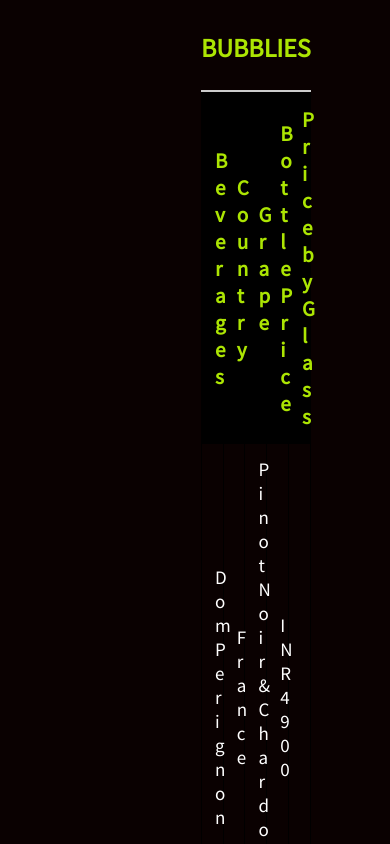
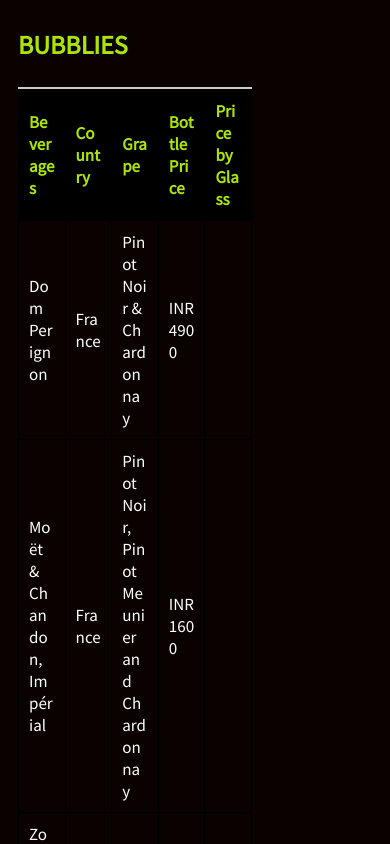
Before and after one commit to sameercr7/Freelance, a plain HTML site: page wine.html in a window 390 px wide. Shown: the top 844 px of the page. Drawn offline with Linux system fonts and the light colour scheme.

Commit message:
mediaQuery update

```diff
--- a/wine.html
+++ b/wine.html
@@ -60,6 +60,22 @@
       color: rgb(172, 229, 3);
       font-size: 21px;
     }
+    @media only screen and (max-width: 768px) {
+            .hello {
+                margin-left: 0;
+            }
+
+            .menu-group {
+                padding: 0.5em 10px;
+                font-size: 20px;
+            }
+
+            th,
+            td {
+                padding: 10px;
+                font-size: 17px;
+            }
+        }
   </style>
 </head>
 
```
